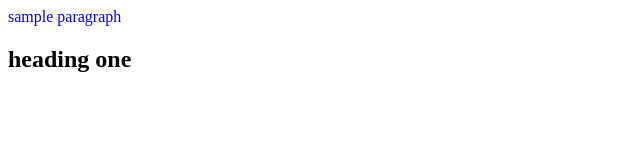
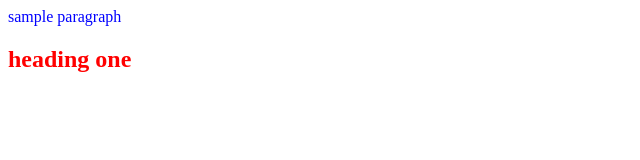
Before and after one commit to rajachand92/onefolder, a plain HTML site: page index.html in a window 1280 px wide. Shown: the whole page, without its empty margins (0-640 px from the left). Drawn offline with Linux system fonts and the light colour scheme.

Commit message:
Update index.html

```diff
--- a/index.html
+++ b/index.html
@@ -7,6 +7,6 @@
 <body>
 <p style="color:blue;">sample paragraph</p>
 
-<h2 style="color=red;">heading one</h2>
+<h2 style="color:red;">heading one</h2>
 </body>
 </html>
```
